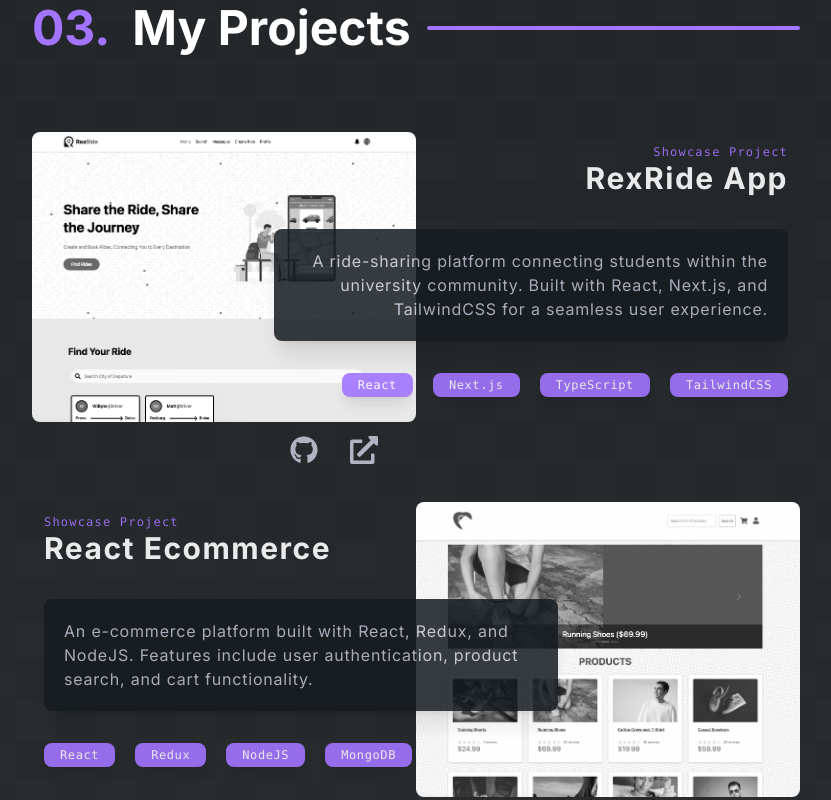
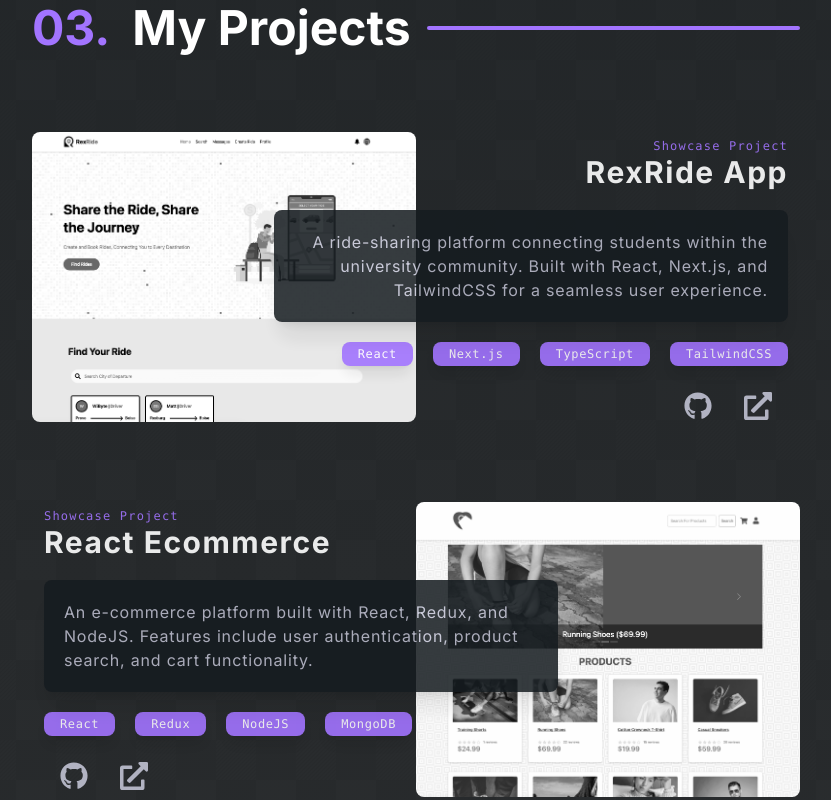
Before and after one commit to matvillar/lts_portfolio, a Next.js app: page / in a window 1280 px wide. Shown: the part 2220-3020 px from the top of the page, without its empty margins (224-1055 px from the left). Built offline with nearby package versions, Linux system fonts and the light colour scheme.

Commit message:
added link on img

```diff
--- a/components/shared/OtherProjects.tsx
+++ b/components/shared/OtherProjects.tsx
@@ -5,6 +5,7 @@ import Image from 'next/image';
 import { FaLocationArrow } from 'react-icons/fa6';
 
 import LineAroundTitle from '../ui/LineAroundTitle';
+import Link from 'next/link';
 
 type Props = {};
 
@@ -22,8 +23,8 @@ const OtherProjects = (props: Props) => {
             key={item.id}
           >
             <PinContainer title={item.title} href={item.link}>
-              <div className="relative flex items-center justify-center sm:w-96 w-[80vw] overflow-hidden h-[15vh] lg:h-[40vh] lg:max-h-[20vh]">
-                <div className="relative w-full h-full">
+              <div className="relative flex items-center justify-center sm:w-96 w-[65vw] overflow-hidden h-[15vh] lg:h-[40vh] lg:max-h-[20vh]">
+                <Link href={item.link} className="relative w-full h-full">
                   <Image
                     src={item.img}
                     alt="cover"
@@ -31,7 +32,7 @@ const OtherProjects = (props: Props) => {
                     width={400}
                     height={400}
                   />
-                </div>
+                </Link>
               </div>
               <div className="flex flex-col justify-end mt-5 p-4">
                 <h1 className="font-bold lg:text-2xl md:text-xl text-base line-clamp-1">
--- a/components/shared/ProjectFlex.tsx
+++ b/components/shared/ProjectFlex.tsx
@@ -40,15 +40,17 @@ const ProjectFlex = ({
           isReverse ? 'lg:flex-row-reverse' : ''
         }`}
       >
+        <Link href={linkLiveView} target="_blank" className="lg:max-w-[50%]">
           <Image
-          className="rounded-lg object-cover w-full lg:max-w-[50%] transform transition duration-200 ease-in-out filter grayscale hover:grayscale-0 cursor-pointer hover:scale-105"
+            className="rounded-lg object-cover w-full  transform transition duration-200 ease-in-out filter grayscale hover:grayscale-0 cursor-pointer hover:scale-105"
             src={srcImg}
             alt={projectName}
             width={500}
             height={500}
           />
+        </Link>
         <div
-          className={`bg-black-100 opacity-90 p-3 rounded-lg absolute flex flex-col bottom-0 top-0  lg:gap-5 justify-between lg:bg-transparent lg:text-right md:min-h-[350px] ${
+          className={`bg-black-100 opacity-90 p-3 rounded-lg absolute flex flex-col bottom-0 top-0  lg:gap-5 justify-between lg:justify-center lg:bg-transparent lg:text-right md:min-h-[300px] ${
             isReverse
               ? 'lg:text-left lg:left-0 lg:right-[30%]'
               : 'lg:left-[30%]'
@@ -88,7 +90,7 @@ const ProjectFlex = ({
 
           <div
             className={`flex justify-start text-xs gap-5${
-              isReverse ? 'lg:justify-start' : 'lg:justify-end'
+              isReverse ? 'lg:flex lg:justify-start' : 'lg:flex lg:justify-end'
             }`}
           >
             <Button className="hover:text-purple-100 hover:scale-105 transition-all cursor-pointer">
```
Lines whose indentation alone changed are shown as unchanged.
